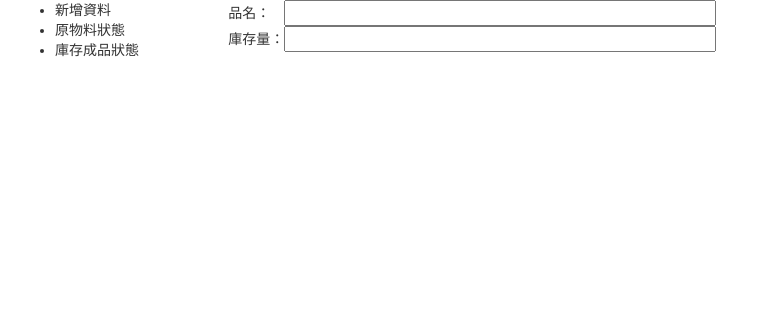
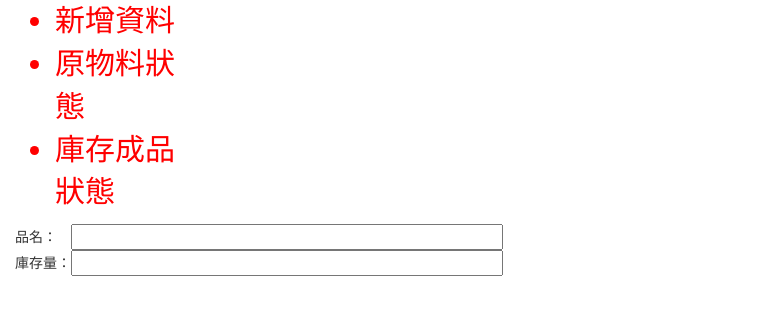
Before and after one commit to IsaacHuang/bionic-feat-87817, a Python web app: template templates/index.html in a window 1280 px wide. Shown: the top 315 px of the page, without its empty margins (0-764 px from the left). Run offline with Jinja, Linux system fonts and the light colour scheme; the template is opened without the code that fills it, so the values that code supplies are empty; some libraries are stand-ins or nearby versions.

```diff
--- a/app.yaml
+++ b/app.yaml
@@ -5,6 +5,8 @@ api_version: 1
 threadsafe: false
 #======== root directory =================
 handlers:
+- url: /
+  script: login.py
 - url: /main
   script: main.py
 #======== js directory ====================
--- a/css/index.css
+++ b/css/index.css
@@ -1,4 +1,4 @@
 #list{
-	font-size: 50;
+	font-size: 30px;
 	color: red ;
 }
--- /dev/null
+++ b/login.py
@@ -0,0 +1,2 @@
+#!/usr/bin/env python
+print"Test !"
--- a/templates/index.html
+++ b/templates/index.html
@@ -12,7 +12,7 @@
 
 		<!-- Latest compiled and minified JavaScript -->
 		<script src="https://maxcdn.bootstrapcdn.com/bootstrap/3.3.4/js/bootstrap.min.js"></script>
-		<link rel="stylesheet" href=/css/index.css'>
+		<link rel="stylesheet" href='/css/index.css'>
 		<style>
 
 		</style>
@@ -21,7 +21,7 @@
 		<header>
 		</header>
 		<div class="nav">
-			<div class='col- col-md-2'>
+			<div class='col-sm-3 col-md-2'>
 				<ul class='menu' id='list'>
 					<li id='insert'>
 						新增資料
@@ -33,6 +33,7 @@
 						庫存成品狀態
 					</li>
 				</ul>
+			</div>
 		</div>
 			<div class='col-md-10'>
 				<form id='insert_form1' name='insert_form1' action="/New.py" method="post">
@@ -60,7 +61,6 @@
 					</table>
 				</form>
 			</div>
-		</div>
 		<footer>
 		</footer>
 	</body>
```
Lines whose indentation alone changed are shown as unchanged.
